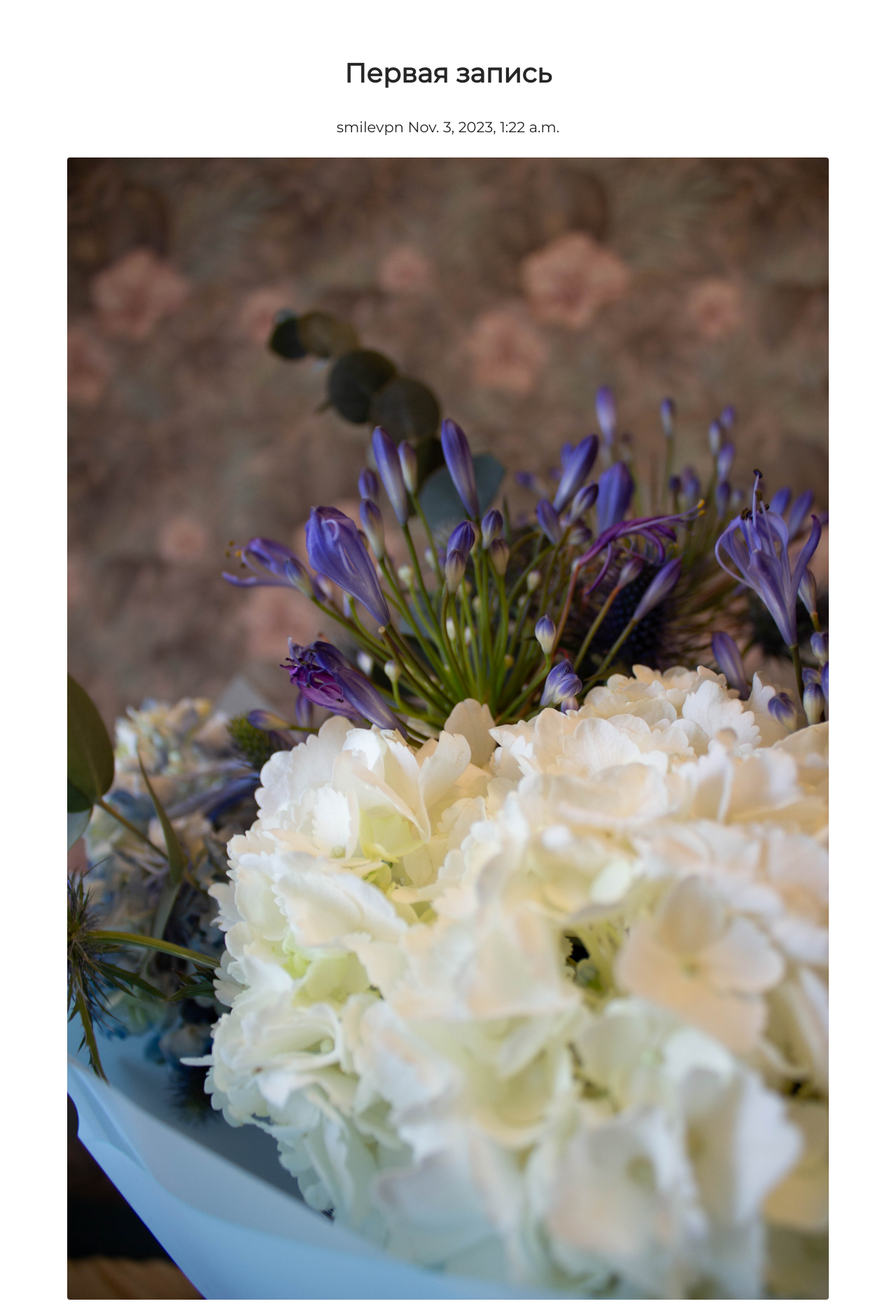
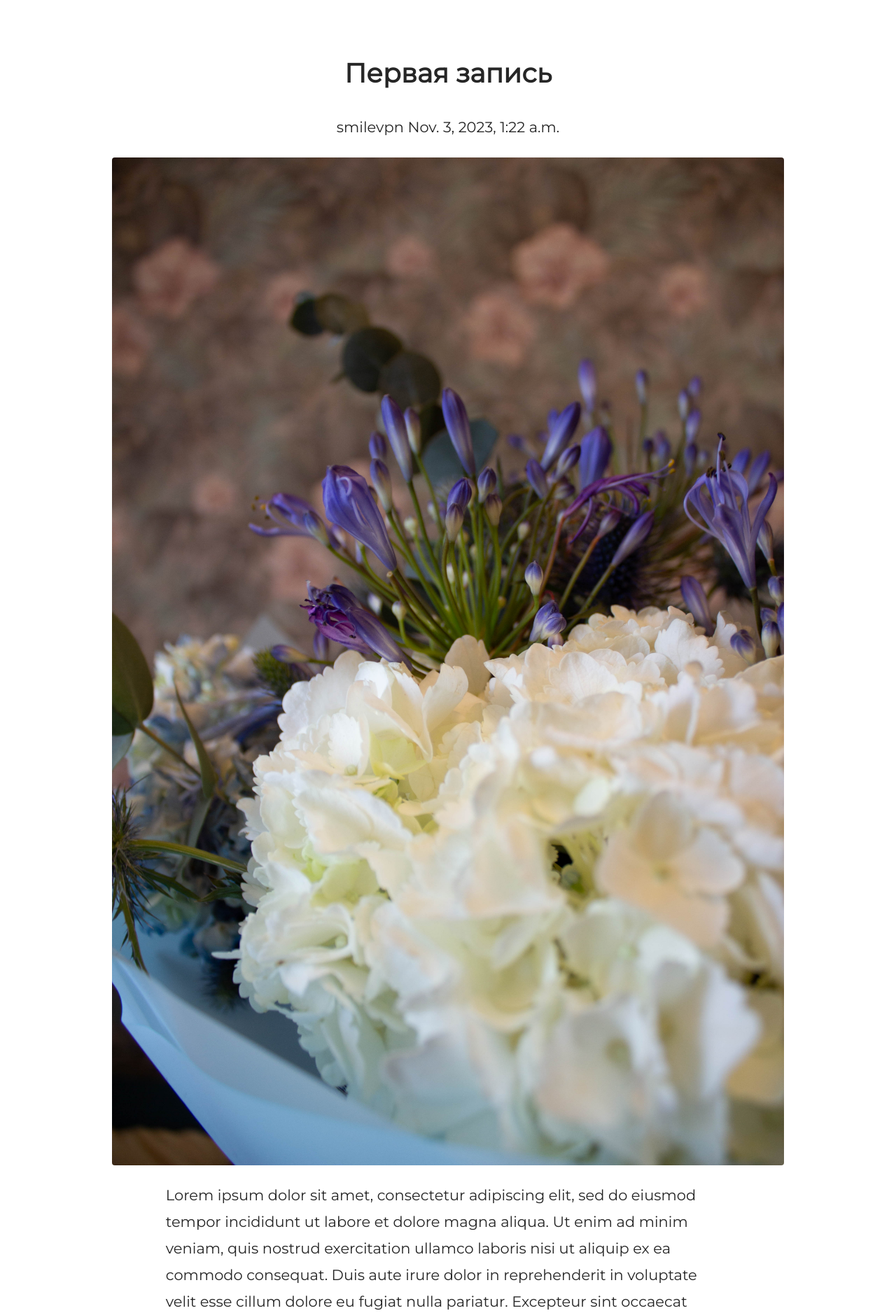
Before and after one commit to smilevpn/blog, a Django app: page /app/ in a window 1280 px wide. Shown: the part 45-1921 px from the top of the page at 70% size. Run offline with Django 4.2, Linux system fonts and the light colour scheme; data comes from the database, SQL or seed files in the repository; some libraries are stand-ins or nearby versions.

Commit message:
edit css media

```diff
--- a/blog/static/css/base.css
+++ b/blog/static/css/base.css
@@ -154,18 +154,24 @@ form {
 
 @media (max-width: 1920px){
 	.main__posts{
-		width: 60%;
+		width: 50%;
 	}
 }
 
 @media (max-width: 1500px){
 	.main__posts{
-		width: 75%;
+		width: 65%;
 	}
 }
 
 @media (max-width: 1280px){
 	.main__posts{
+		width: 75%;
+	}
+}
+
+@media (max-width: 860px){
+	.main__posts{
 		width: 85%;
 	}
 }
```
